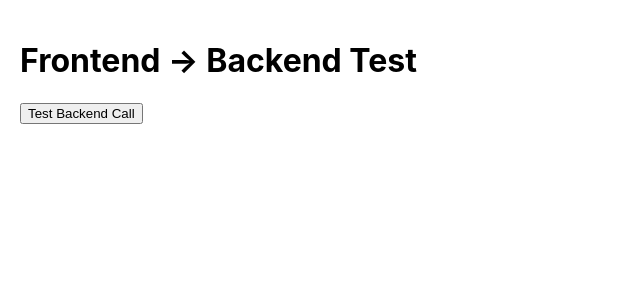
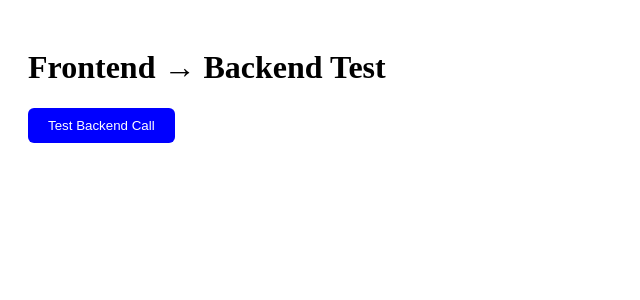
Before and after one commit to Julian-dr-dev/realtime-stock-crypto-portfolio-tracker, a React (Create React App) app in the folder frontend/: page / in a window 1280 px wide. Shown: the top 300 px of the page, without its empty margins (0-640 px from the left). Built offline with nearby package versions, Linux system fonts and the light colour scheme.

Commit message:
enabling connectionfrom  frontend to backend via /api/prices test endpoint

```diff
--- a/frontend/src/App.js
+++ b/frontend/src/App.js
@@ -20,11 +20,25 @@ function App() {
     <div style={{ padding: 20 }}>
       <h1>Frontend → Backend Test</h1>
 
-      <button onClick={fetchPrices}>Test Backend Call</button>
+      <button
+        onClick={fetchPrices}
+        style={{
+          padding: "10px 20px",
+          background: "blue",
+          color: "white",
+          border: "none",
+          borderRadius: "6px",
+          cursor: "pointer"
+        }}
+      >
+        Test Backend Call
+      </button>
 
       {loading && <p>Loading...</p>}
 
-      {prices && <pre>{JSON.stringify(prices, null, 2)}</pre>}
+      {prices && (
+        <pre>{JSON.stringify(prices, null, 2)}</pre>
+      )}
     </div>
   );
 }
--- a/frontend/src/index.js
+++ b/frontend/src/index.js
@@ -1,17 +1,10 @@
-import React from 'react';
-import ReactDOM from 'react-dom/client';
-import './index.css';
-import App from './App';
-import reportWebVitals from './reportWebVitals';
+import React from "react";
+import ReactDOM from "react-dom/client";
+import App from "./App";   // ← THIS MUST MATCH your real file
 
-const root = ReactDOM.createRoot(document.getElementById('root'));
+const root = ReactDOM.createRoot(document.getElementById("root"));
 root.render(
   <React.StrictMode>
     <App />
   </React.StrictMode>
 );
-
-// If you want to start measuring performance in your app, pass a function
-// to log results (for example: reportWebVitals(console.log))
-// or send to an analytics endpoint. Learn more: https://bit.ly/CRA-vitals
-reportWebVitals();
```
